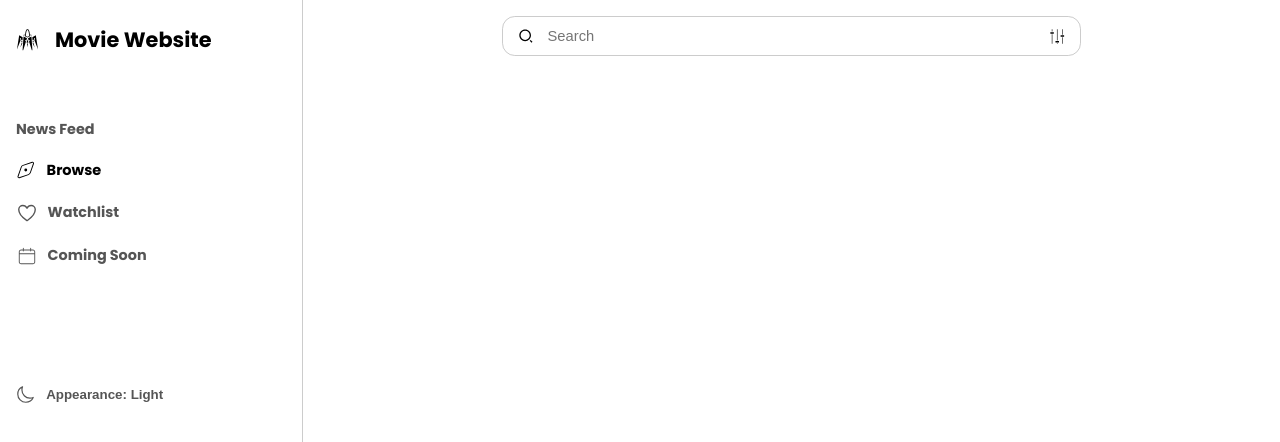
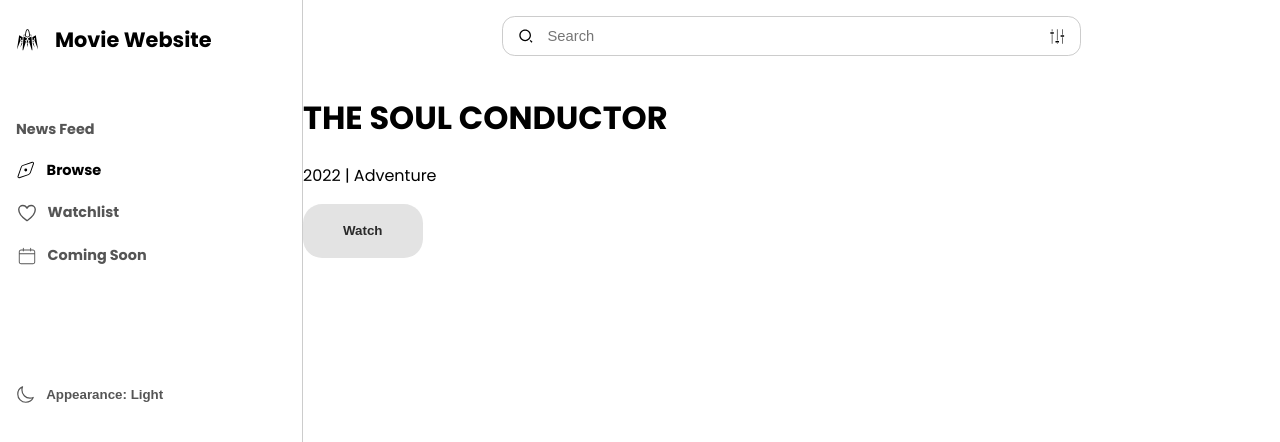
Before and after one commit to Beridze0/movie-website, a React (Vite) app: page / in a window 1280 px wide. Shown: the top 442 px of the page. Built offline with nearby package versions, Linux system fonts and the light colour scheme.

Commit message:
added button component + main content

```diff
--- a/src/App.jsx
+++ b/src/App.jsx
@@ -1,12 +1,16 @@
 import React from 'react'
 import Navbar from './components/Navbar/Navbar'
 import Sidebar from './components/Sidebar/Sidebar'
+import MainContent from './components/MainContent/MainContent'
 
 const App = () => {
   return (
-    <div className='test'>
+    <div className='app'>
       <Sidebar />
-      <Navbar />
+      <div className='main-content'>
+        <Navbar />
+        <MainContent />
+      </div>
     </div>
   )
 }
--- a/src/components/MainContent/FeaturedMovie/FeaturedMovie.jsx
+++ b/src/components/MainContent/FeaturedMovie/FeaturedMovie.jsx
@@ -1,10 +1,15 @@
 import React from 'react'
 import './FeaturedMovie.css'
+import WatchBtn from '../../Shared/WatchBtn/WatchBtn'
 
 const FeaturedMovie = () => {
   return (
     <div className='featured-movie-container'>
-
+      <div className='featured-movie-title'>
+        <h1>THE SOUL CONDUCTOR</h1>
+        <p>2022 | Adventure</p>
+      </div>
+      <WatchBtn />
     </div>
   )
 }
--- a/src/components/MainContent/MainContent.jsx
+++ b/src/components/MainContent/MainContent.jsx
@@ -1,10 +1,11 @@
 import React from 'react'
 import './MainContent.css'
+import FeaturedMovie from './FeaturedMovie/FeaturedMovie'
 
 const MainContent = () => {
   return (
     <div className='main-content-container'>
-
+        <FeaturedMovie />
     </div>
   )
 }
--- a/src/components/Navbar/Navbar.css
+++ b/src/components/Navbar/Navbar.css
@@ -1,9 +1,12 @@
 .navbar-container{
+    width: 100%;
+}
+
+.navbar{
     display: flex;
     padding: 1rem 2rem;
     align-items: center;
     height: fit-content;
-    width: 100%;
     justify-content: center;
 }
 
--- a/src/components/Navbar/Navbar.jsx
+++ b/src/components/Navbar/Navbar.jsx
@@ -5,30 +5,16 @@ import { GiSettingsKnobs } from "react-icons/gi";
 
 const Navbar = () => {
 
-    const [darkMode, setDarkMode] = useState(JSON.parse(localStorage.getItem('dark-mode')) || false)
-
-    const toggleDarkMode = () =>{
-        setDarkMode(prev => {
-            const newTheme = !prev
-            document.querySelector('body').setAttribute('data-theme', newTheme? "dark" : "light")
-            localStorage.setItem('dark-mode', JSON.stringify(newTheme))
-            return newTheme
-        }
-        )
-    }
-
-    useEffect(()=>{
-        const currentTheme = JSON.parse(localStorage.getItem('dark-mode'))
-        document.querySelector('body').setAttribute('data-theme', currentTheme? "dark" : "light")
-    },[])
 
   return (
     <div className='navbar-container'>
-        <div className='navbar-search'>
-            <RiSearch2Line className='search-icon' size={18} />
-            <input type="text" placeholder='Search' className='navbar-search-input' />
-            <GiSettingsKnobs className='settings-knobs' size={19} />
-        </div>
+      <div className='navbar'>
+          <div className='navbar-search'>
+              <RiSearch2Line className='search-icon' size={18} />
+              <input type="text" placeholder='Search' className='navbar-search-input' />
+              <GiSettingsKnobs className='settings-knobs' size={19} />
+          </div>
+      </div>
     </div>
   )
 }
--- /dev/null
+++ b/src/components/Shared/WatchBtn/WatchBtn.css
@@ -0,0 +1,16 @@
+.watch-btn{
+    background-color: var(--accent-color);
+    color: var(--button-text-color);
+    padding: 1.2rem 2.5rem;
+    border-radius: 1.2rem;
+    border: none;
+    font-weight: bold;
+    cursor: pointer;
+    transition: 0.2s;
+}
+
+.watch-btn:hover{
+    background-color: var(--hover-color);
+    color: var(--button-hover-text-color);
+    scale: 1.01;
+}
--- /dev/null
+++ b/src/components/Shared/WatchBtn/WatchBtn.jsx
@@ -0,0 +1,12 @@
+import React from 'react'
+import './WatchBtn.css'
+
+const WatchBtn = () => {
+  return (
+    <button className='watch-btn'>
+        Watch
+    </button>
+  )
+}
+
+export default WatchBtn
--- a/src/components/Sidebar/Sidebar.css
+++ b/src/components/Sidebar/Sidebar.css
@@ -1,8 +1,8 @@
 .sidebar-container{
     display: flex;
     height: 100%;
+    flex-shrink: 0;
     border-right: 1px solid var(--border-color);
-
 }
 
 .sidebar{
--- a/src/index.css
+++ b/src/index.css
@@ -2,6 +2,7 @@
 
 html{
   height: 100%;
+  width: 100%;
 }
 
 
@@ -12,19 +13,23 @@ body{
   color: var(--primary-text-color);
   transition: 0.2s;
   height: 100%;
+  width: 100%;
   font-family: "Poppins", serif;
 }
 #root{
   height: 100%;
+  width: 100%;
 }
 
 :root {
   --background-color: #ffffff;
   --primary-text-color: #000000;
   --secondary-text-color: #555555;
-  --accent-color: #ff0000;
+  --button-text-color: #2a2a2a;
+  --button-hover-text-color: white;
+  --accent-color: #e3e3e3;
   --card-background-color: #f5f5f5;
-  --hover-color: #e0e0e0;
+  --hover-color: #2a2a2a;
   --border-color: #cccccc; /* Light border color */
 }
 
@@ -32,13 +37,22 @@ body{
   --background-color: #121212; /* Dark background */
   --primary-text-color: #ffffff; /* White text for dark mode */
   --secondary-text-color: #b3b3b3; /* Grey for secondary text */
-  --accent-color: #e50914; /* Red accent for buttons or highlights */
+  --button-text-color: white;
+  --button-hover-text-color: black;
+  --accent-color:#2a2a2a; /* Red accent for buttons or highlights */
   --card-background-color: #1e1e1e; /* Dark card background */
-  --hover-color: #2a2a2a; /* Subtle hover effect for buttons/cards */
+  --hover-color: #efefef; /* Subtle hover effect for buttons/cards */
   --border-color: #333333; /* Dark border color */
 }
 
-.test{
+.app{
   display: flex;
   height: 100%;
+  width: 100%;
 }
+
+.main-content{
+  display: flex;
+  flex-direction: column;
+  width: 100%;
+}
```
